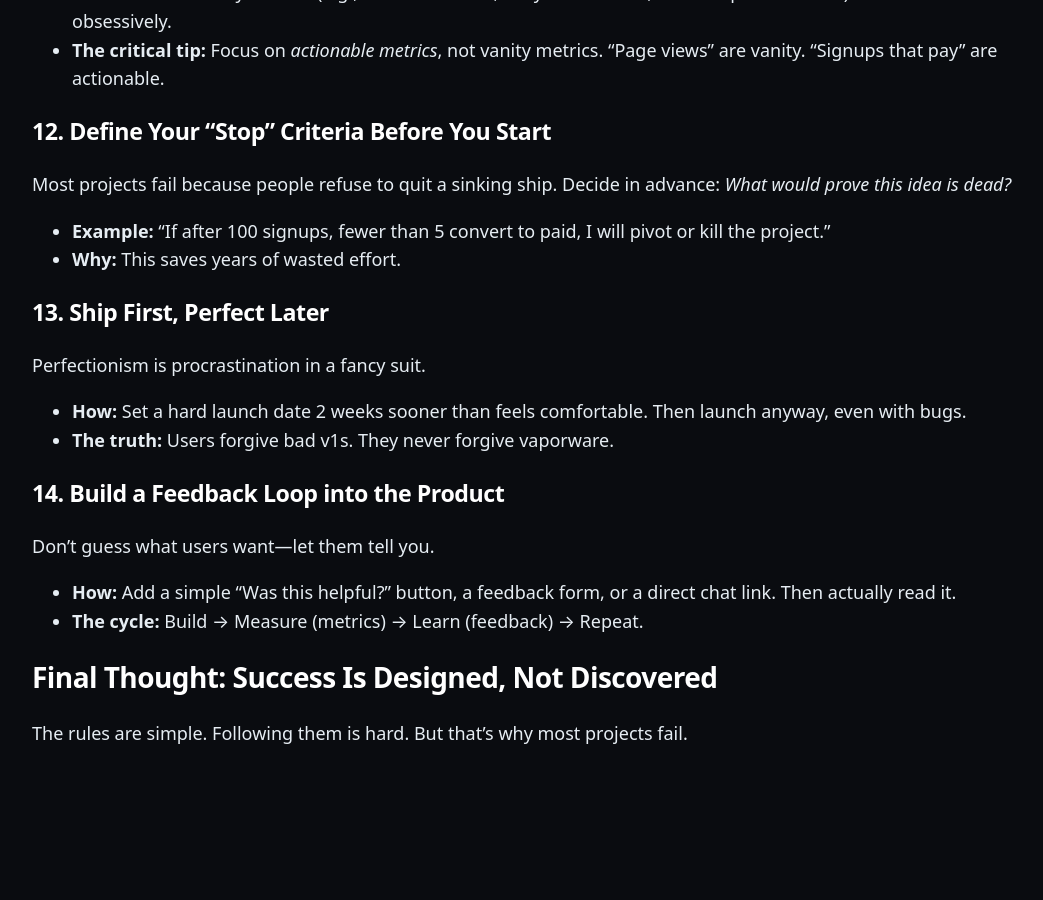
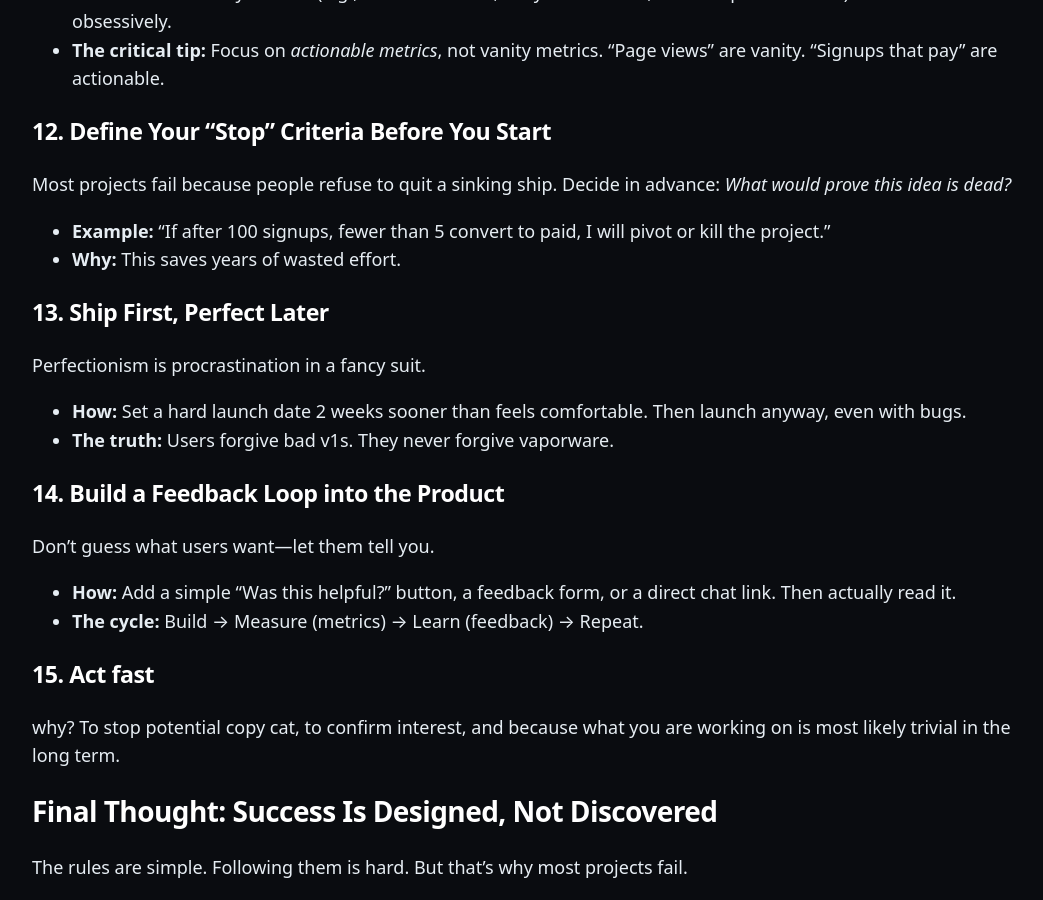
Before and after one commit to BBBB-44/_Codex, a Jekyll site: the page built from _codex/project-design.md, in a window 1280 px wide and 900 px high, scrolled down 2664 px. Shown: the whole window, without its empty margins (108-1151 px from the left). Built offline with Jekyll 4.4.1, drawn with Linux system fonts in a browser that asks for light colours; before the commit the page ends 3430 px from its top, so only the background shows below that.

Commit message:
Add section on urgency in project design
Added a section on acting fast to prevent copycats and confirm interest.

```diff
--- a/_codex/project-design.md
+++ b/_codex/project-design.md
@@ -91,6 +91,9 @@ Don’t guess what users want—let them tell you.
 - **How:** Add a simple “Was this helpful?” button, a feedback form, or a direct chat link. Then actually read it.
 - **The cycle:** Build → Measure (metrics) → Learn (feedback) → Repeat.
 
+### 15. Act fast
+why? To stop potential copy cat, to confirm interest, and because what you are working on is most likely trivial in the long term.
+
 ## Final Thought: Success Is Designed, Not Discovered
 
 The rules are simple. Following them is hard. But that’s why most projects fail.
```
